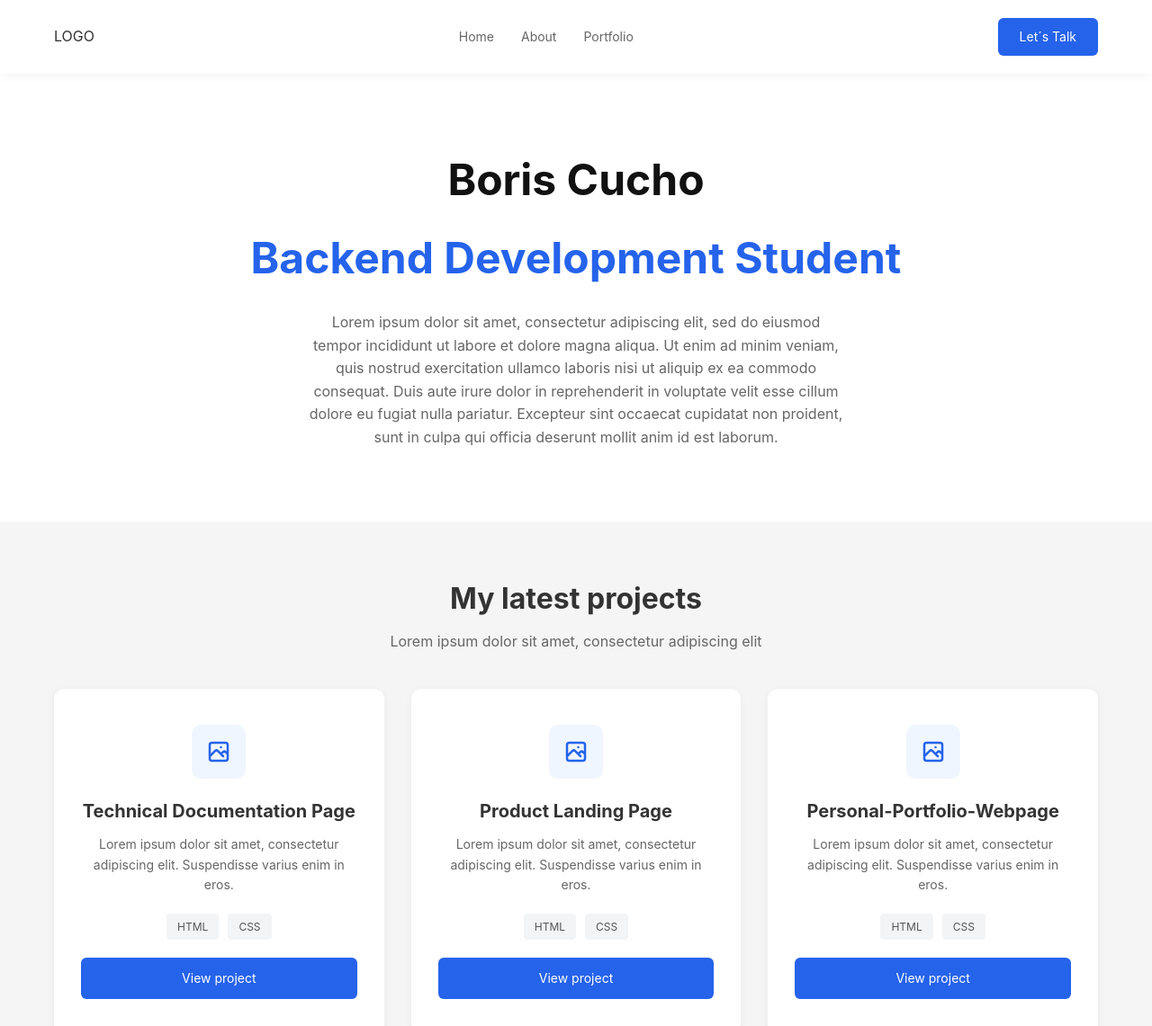
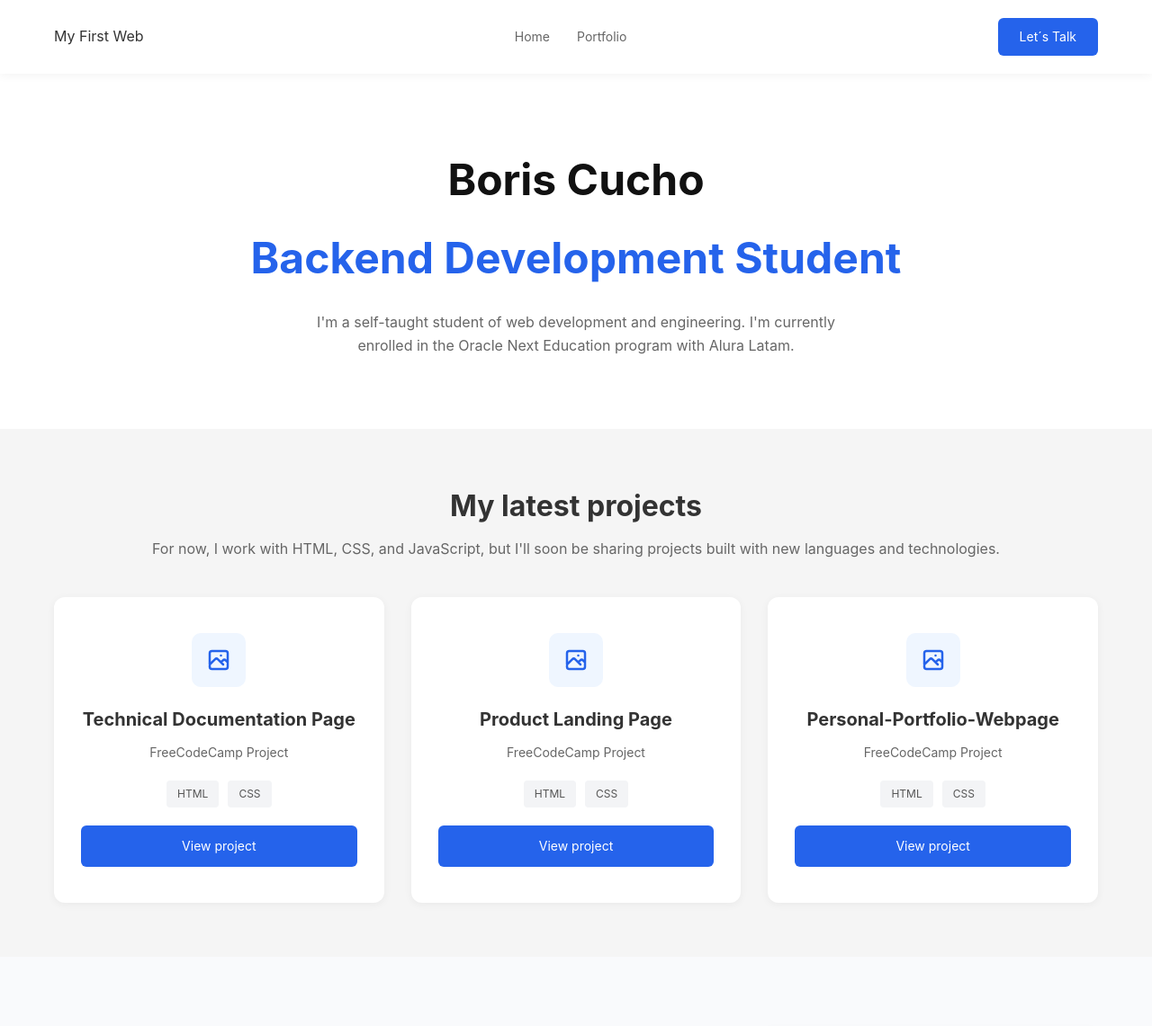
Before and after one commit to BeluLabs/boriscucho.dev, a plain HTML site: page index.html in a window 1280 px wide. Shown: the top 1141 px of the page at 90% size. Drawn offline with Linux system fonts and the light colour scheme.

Commit message:
Info about me

```diff
--- a/index.html
+++ b/index.html
@@ -14,10 +14,10 @@
     <body>
       <header>
        <nav class="container">
-          <div>LOGO</div>
+          <div>My First Web</div>
             <ul class="nav-links">
               <li><a href="./index.html">Home</a></li>
-              <li><a href="./about/index.html">About</a></li>
+    <!--         <li><a href="./about/index.html">About</a></li> -->
               <li><a href="./Portfolio/index.html">Portfolio</a></li>
             </ul>
             <a href="#contact" class="cta-btn">Let´s Talk</a>
@@ -30,10 +30,7 @@
           <div class="container">
            <h1>Boris Cucho</h1>
            <h2>Backend Development Student</h2>
-           <p>Lorem ipsum dolor sit amet, consectetur adipiscing elit, sed do eiusmod tempor incididunt ut labore
-        et dolore magna aliqua. Ut enim ad minim veniam, quis nostrud exercitation ullamco laboris nisi ut aliquip
-        ex ea commodo consequat. Duis aute irure dolor in reprehenderit in voluptate velit esse cillum dolore eu fugiat nulla pariatur.
-        Excepteur sint occaecat cupidatat non proident, sunt in culpa qui officia deserunt mollit anim id est laborum.</p>
+           <p>I'm a self-taught student of web development and engineering. I'm currently enrolled in the Oracle Next Education program with Alura Latam.</p>
           </div>
 </section>
 
@@ -41,7 +38,7 @@
 <section class="section" id="portfolio">
         <div class="container">
             <h2 class="section-title">My latest projects</h2>
-            <p class="section-subtitle">Lorem ipsum dolor sit amet, consectetur adipiscing elit</p>
+            <p class="section-subtitle">For now, I work with HTML, CSS, and JavaScript, but I'll soon be sharing projects built with new languages and technologies.</p>
 
             <div class="projects-grid">
                 <div class="project-card">
@@ -51,7 +48,7 @@
                         </svg>
                     </div>
                     <h3>Technical Documentation Page</h3>
-                    <p>Lorem ipsum dolor sit amet, consectetur adipiscing elit. Suspendisse varius enim in eros.</p>
+                    <p>FreeCodeCamp Project</p>
                     <div class="tags">
                         <span class="tag">HTML</span>
                         <span class="tag">CSS</span>
@@ -66,7 +63,7 @@
                         </svg>
                     </div>
                     <h3>Product Landing Page</h3>
-                    <p>Lorem ipsum dolor sit amet, consectetur adipiscing elit. Suspendisse varius enim in eros.</p>
+                    <p>FreeCodeCamp Project</p>
                     <div class="tags">
                         <span class="tag">HTML</span>
                         <span class="tag">CSS</span>
@@ -81,7 +78,7 @@
                         </svg>
                     </div>
                     <h3>Personal-Portfolio-Webpage</h3>
-                    <p>Lorem ipsum dolor sit amet, consectetur adipiscing elit. Suspendisse varius enim in eros.</p>
+                    <p>FreeCodeCamp Project</p>
                     <div class="tags">
                         <span class="tag">HTML</span>
                         <span class="tag">CSS</span>
```
